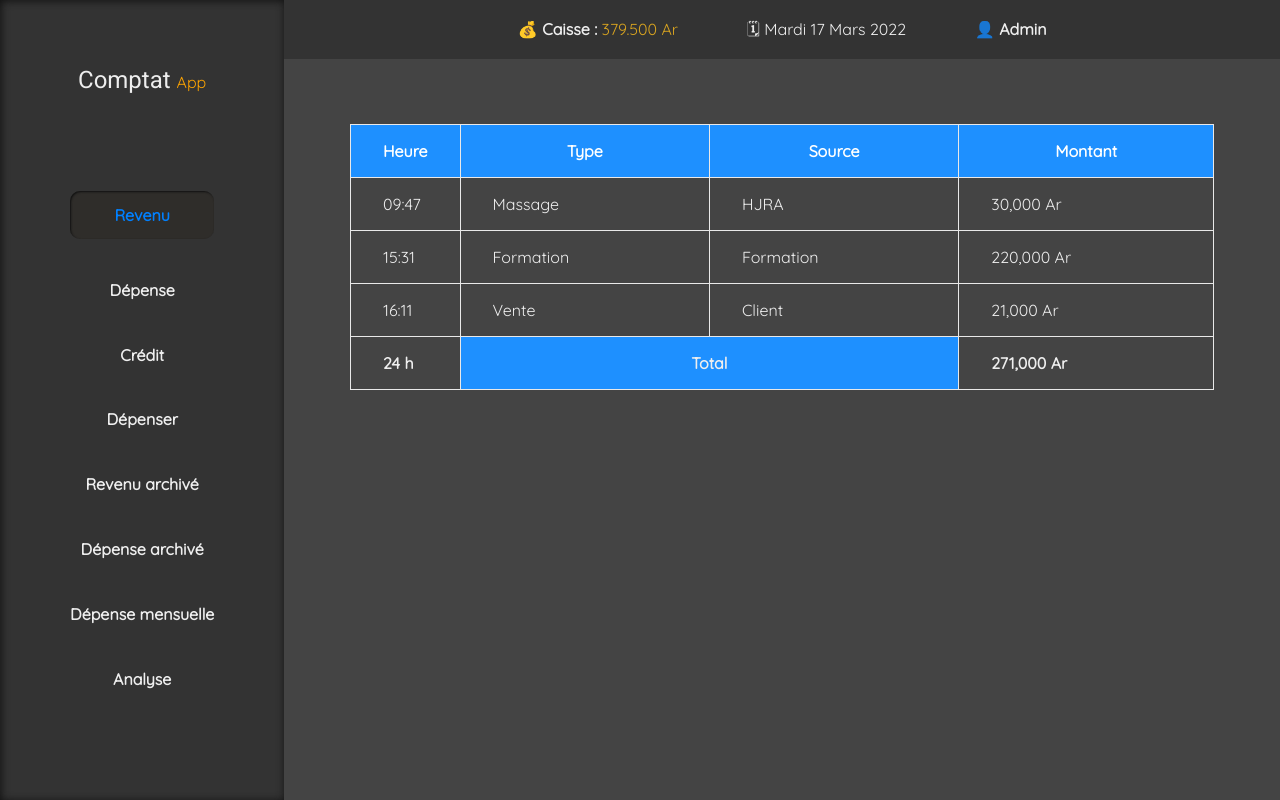
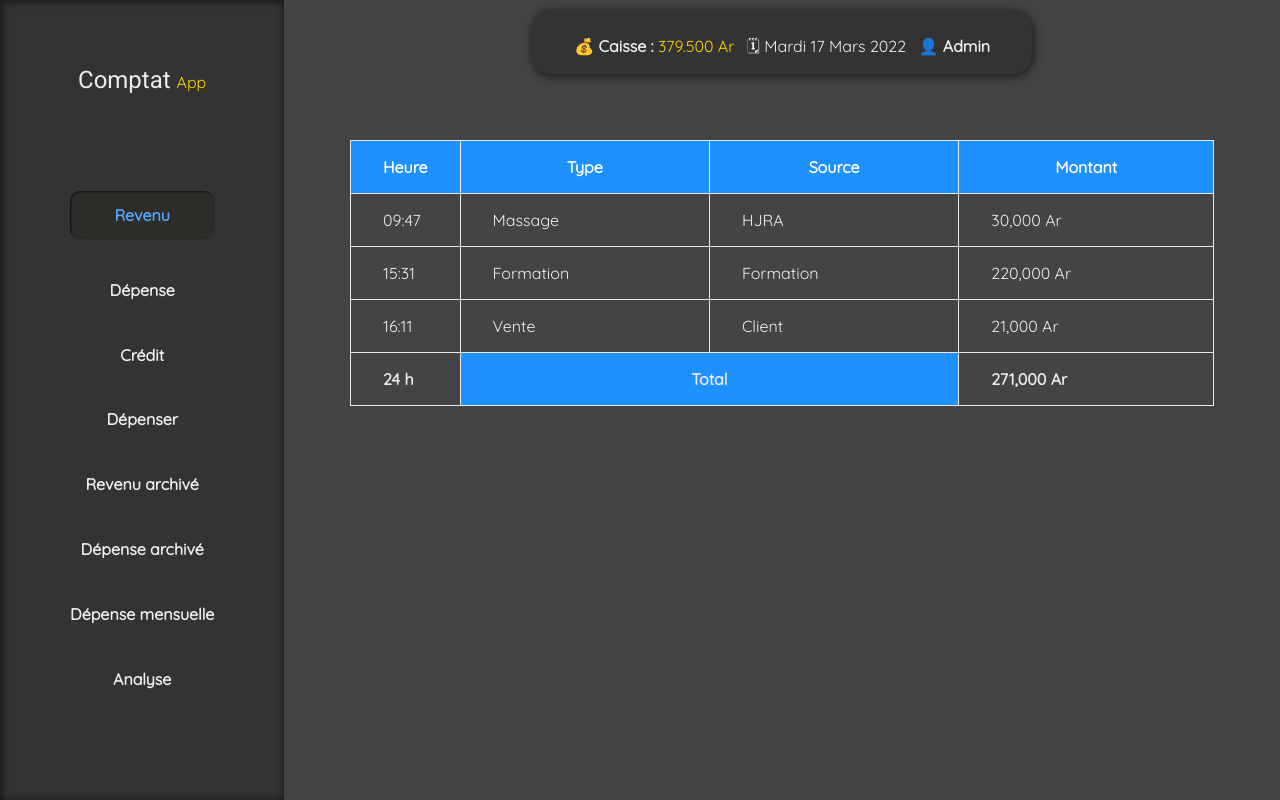
Before and after one commit to RajaRakoto/comptat, an Angular app: page /revenu in a window 1280 px wide. Built offline with nearby package versions, Linux system fonts and the light colour scheme.

Commit message:
update toobar items

```diff
--- a/src/app/home/home.component.html
+++ b/src/app/home/home.component.html
@@ -3,7 +3,7 @@
     <!-- <img src="test" alt="official-logo" /> -->
 
     <h1 class="menu-header" [routerLink]="['./']">
-      Comptat <span style="color: orange">App</span>
+      Comptat <span style="color: gold">App</span>
     </h1>
 
     <h3
@@ -67,13 +67,14 @@
 
   <div class="main">
     <mat-toolbar>
-      <div class="caisse">
-        <strong>💰 Caisse : </strong> <span>379.500 Ar</span>
-      </div>
-      <div class="date">🗓 Mardi 17 Mars 2022</div>
-      <div class="user">
+      <div class="toolbar-items">
+        <span class="items"
+          ><strong>💰 Caisse : </strong>
+          <span style="color: gold">379.500 Ar</span></span
+        >
+        <span class="items">🗓 Mardi 17 Mars 2022</span>
         <!-- <mat-icon class="mat-18">person</mat-icon> -->
-        <strong>👤 Admin</strong>
+        <span class="items"><strong>👤 Admin</strong></span>
       </div>
     </mat-toolbar>
 
--- a/src/app/home/home.component.scss
+++ b/src/app/home/home.component.scss
@@ -65,7 +65,7 @@ mat-toolbar {
     }
 
     .selected-menu-item {
-      color: rgb(0, 128, 255);
+      color: rgb(83, 169, 255);
       background-color: rgb(47, 45, 42);
       border-radius: 10px;
       padding: 10px;
@@ -93,26 +93,23 @@ mat-toolbar {
 
   //status bar (caisse, date, admin)
   mat-toolbar {
-    display: flex;
-    justify-content: space-around;
-    width: 100%;
+    width: 50%;
+    margin-top: 1%;
     padding-left: 20%;
     padding-right: 20%;
+    border-radius: 20px;
+    min-width: 500px;
+    @include position-block-center;
     @include animation-slide(in, down);
+    @include effect-shadow-box(small);
 
-    .caisse {
-      span {
-        color: goldenrod;
-      }
-    }
+    .toolbar-items {
+      @include position-flex-center;
+      padding: 20px;
 
-    .user {
-      display: flex;
-      align-items: center;
-
-      mat-icon {
-        transform: scale(1.5);
-        margin-right: 0.8rem;
+      .items {
+        margin-left: 10%;
+        margin-right: 10%;
       }
     }
   }
```
